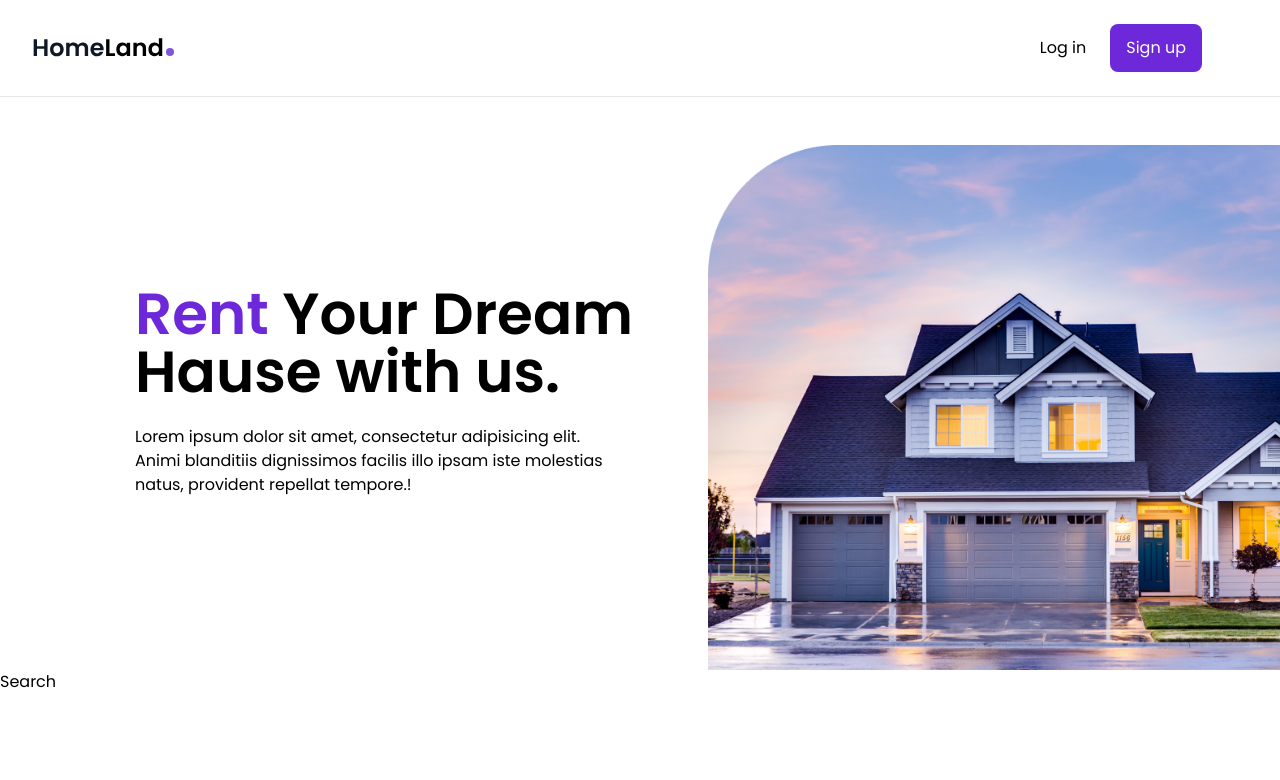
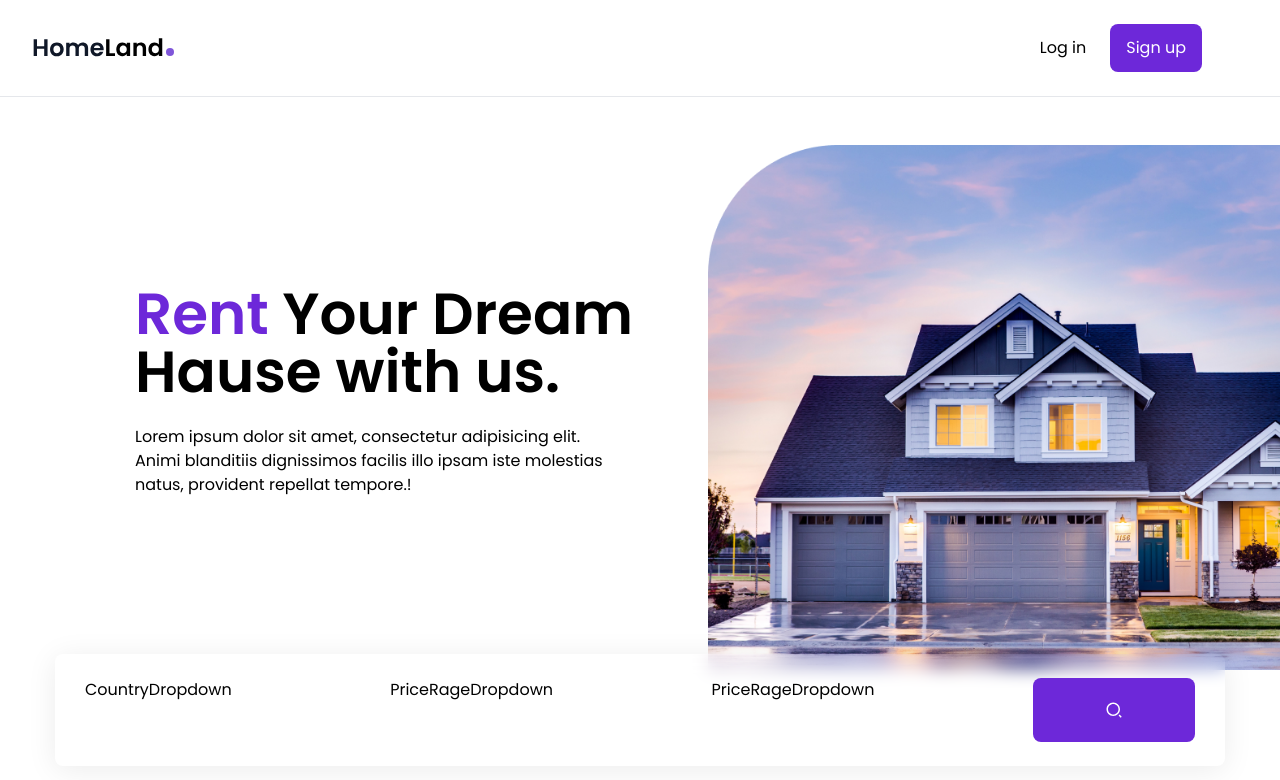
Before and after one commit to Atlon1/estate-website, a React (Create React App) app: page / in a window 1280 px wide. Shown: the top 780 px of the page. Built offline with nearby package versions, Linux system fonts and the light colour scheme.

Commit message:
searcg bar rdy

```diff
--- a/src/components/Search.tsx
+++ b/src/components/Search.tsx
@@ -1,9 +1,21 @@
 import React from 'react';
+
+import CountryDropdown from "./CountryDropdown";
+import PropertyDropdown from './PorpertyDropdown';
+import PriceRageDropdown from "./PriceRageDropdown";
+
+import {RiSearch2Line} from 'react-icons/ri'
 
 const Search = () => {
     return (
-        <div>
-            Search
+        <div className='px-[30px] py-6 max-w-[1170px] mx-auto flex flex-col lg:flex-row justify-between
+         gap-4 lg:gap-x-3 relative lg:-top-4 lg:shadow-1 bg-white lg:bg-transparent lg:backdrop-blur rounded-lg'>
+            <CountryDropdown/>
+            <PropertyDropdown/>
+            <PriceRageDropdown/>
+            <button className='bg-violet-700 hover:bg-violet-800 transition w-full lg:max-w-[162px] h-16 rounded-lg flex justify-center items-center text-white text-lg'>
+                <RiSearch2Line/>
+            </button>
         </div>
     );
 };
```
